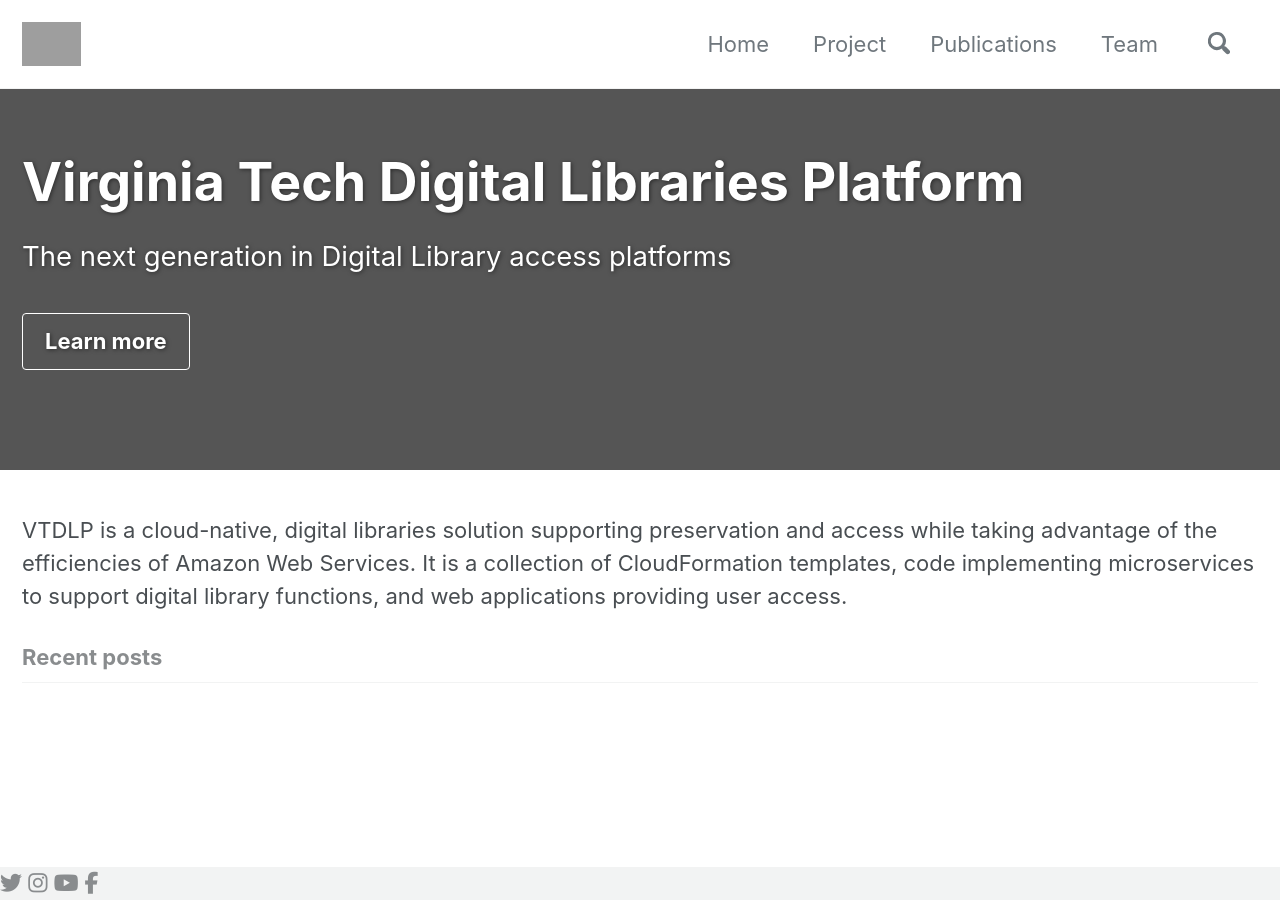
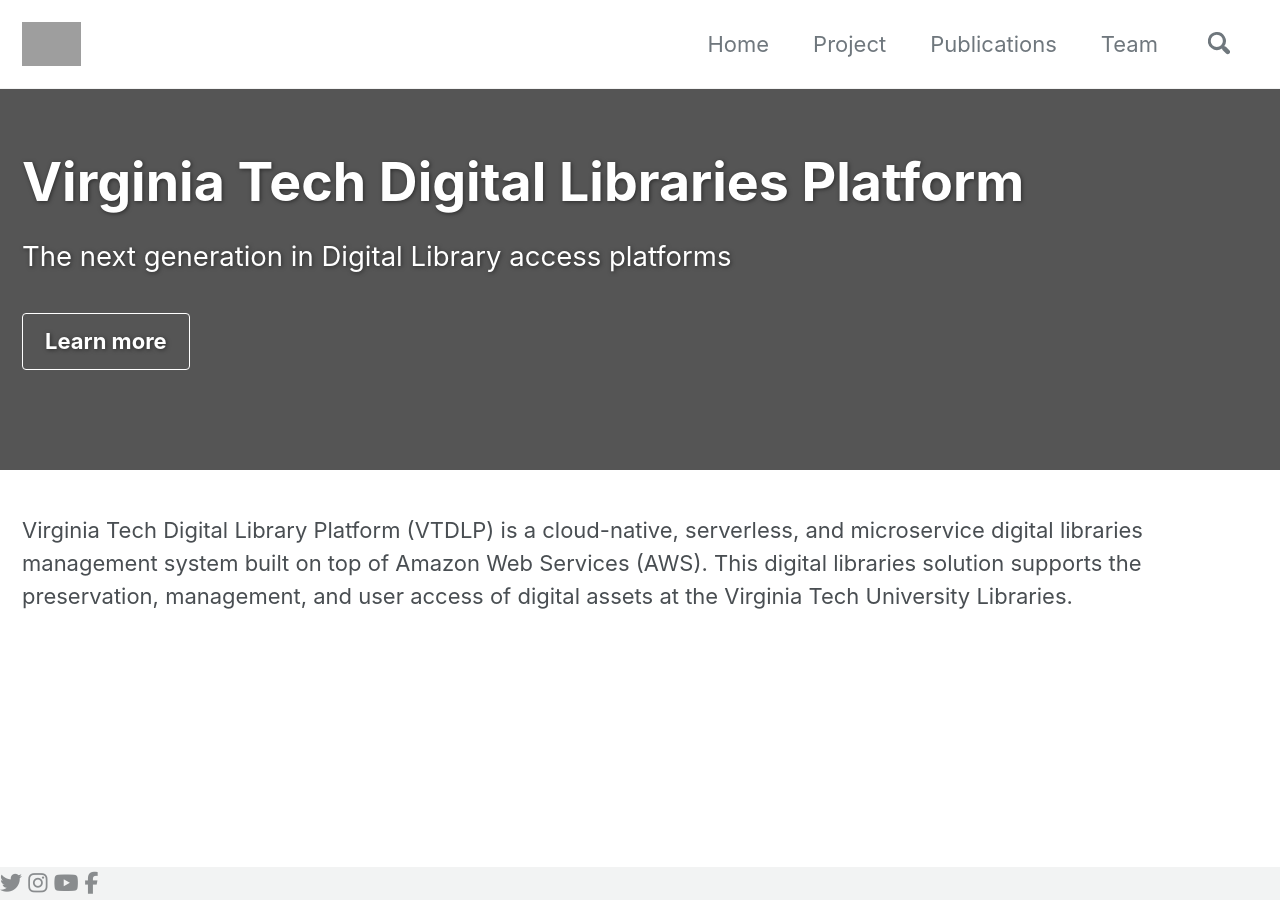
Before and after one commit to vt-digital-libraries-platform/vt-digital-libraries-platform.github.io, a Jekyll site: the page built from index.html, in a window 1280 px wide. Built offline with Jekyll 4.4.1, drawn with Linux system fonts in a browser that asks for light colours; cached includes are drawn as plain includes; nearby versions of some CDN libraries; the list of posts is cut into pages by our own code; grey boxes are pictures that could not be loaded.

Commit message:
update readme

```diff
--- a/_config.yml
+++ b/_config.yml
@@ -20,7 +20,7 @@
 title_separator          : "|"
 subtitle                 : # site tagline that appears below site title in masthead
 name                     : "VTDLP"
-description              : "VTDLP is a cloud-native, digital libraries solution supporting preservation and access taking advantage of the efficiencies of Amazon Web Services. It is a collection of CloudFormation templates, code implementing microservices to support digital library functions, and web applications supporting providing user access."
+description              : "Virginia Tech Digital Library Platform (VTDLP) is a cloud-native, serverless, and microservice digital libraries management system built on top of Amazon Web Services (AWS). This digital libraries solution supports the preservation, management, and user access of digital assets at the Virginia Tech University Libraries."
 url                      : "https://vt-digital-libraries-platform.github.io/"
 baseurl                  : # the subpath of your site, e.g. "/blog"
 repository               : "vt-digital-libraries-platform/vt-digital-libraries-platform.github.io"
--- a/_layouts/home.html
+++ b/_layouts/home.html
@@ -4,7 +4,7 @@
 
 {{ content }}
 
-<h3 class="archive__subtitle">{{ site.data.ui-text[site.locale].recent_posts | default: "Recent Posts" }}</h3>
+<!-- <h3 class="archive__subtitle">{{ site.data.ui-text[site.locale].recent_posts | default: "Recent Posts" }}</h3> -->
 
 {% for post in paginator.posts %}
     {% include archive-single.html %}
--- a/index.html
+++ b/index.html
@@ -7,9 +7,4 @@
     actions:
         - url: /project/
 ---
-VTDLP is a cloud-native, digital libraries solution
-supporting preservation and access while taking advantage
-of the efficiencies of Amazon Web Services. It is a
-collection of CloudFormation templates, code implementing
-microservices to support digital library functions, and
-web applications providing user access.
+Virginia Tech Digital Library Platform (VTDLP) is a cloud-native, serverless, and microservice digital libraries management system built on top of Amazon Web Services (AWS). This digital libraries solution supports the preservation, management, and user access of digital assets at the Virginia Tech University Libraries.
```
Also changed, not shown: _pages/about.md (+1 -1 lines).
